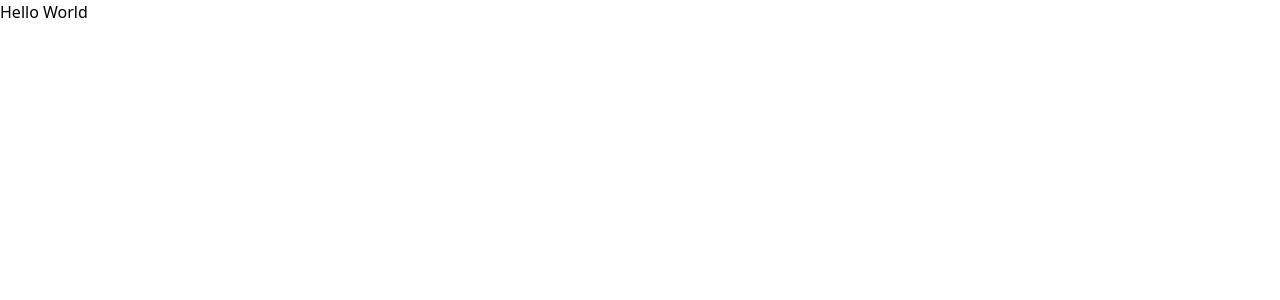
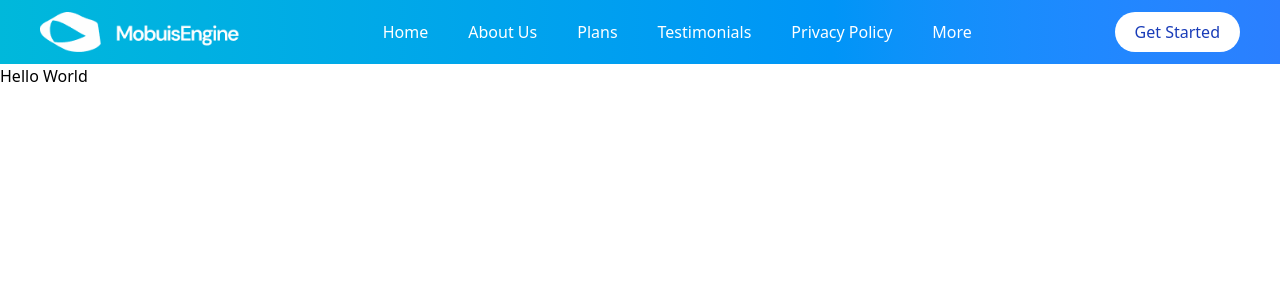
Before and after one commit to MohdFahad1/Mobius-assignment, a React (Vite) app: page / in a window 1280 px wide. Shown: the top 300 px of the page. Built offline with nearby package versions, Linux system fonts and the light colour scheme.

Commit message:
feat: Added Navbar

```diff
--- a/src/App.jsx
+++ b/src/App.jsx
@@ -1,7 +1,10 @@
+import Navbar from "./components/Navbar";
+
 function App() {
   return (
     <>
       <div>
+        <Navbar />
         <h1>Hello World</h1>
       </div>
     </>
--- /dev/null
+++ b/src/components/Navbar.jsx
@@ -0,0 +1,60 @@
+import React from "react";
+import logo from "../assets/logo.png";
+
+const navLniks = [
+  {
+    id: 1,
+    title: "Home",
+  },
+  {
+    id: 2,
+    title: "About Us",
+  },
+  {
+    id: 3,
+    title: "Plans",
+  },
+  {
+    id: 4,
+    title: "Testimonials",
+  },
+  {
+    id: 5,
+    title: "Privacy Policy",
+  },
+  {
+    id: 6,
+    title: "More",
+  },
+];
+
+const Navbar = () => {
+  return (
+    <nav className="bg-linear-to-r from-cyan-500 to-blue-500 py-3 px-10 flex justify-between items-center">
+      <div className="relative h-10 w-50">
+        <img src={logo} className="absolute object-cover" />
+      </div>
+
+      <div>
+        <ul className="flex gap-10 items-center">
+          {navLniks.map((link) => (
+            <li
+              key={link.id}
+              className="text-white font-medium hover:text-gray-500 duration-200 cursor-pointer"
+            >
+              {link.title}
+            </li>
+          ))}
+        </ul>
+      </div>
+
+      <div>
+        <button className="bg-white text-blue-800 rounded-full py-2 px-5 cursor-pointer hover:bg-blue-500 hover:text-white duration-200">
+          Get Started
+        </button>
+      </div>
+    </nav>
+  );
+};
+
+export default Navbar;
```
Also changed, not shown: src/assets/logo.png (added).
